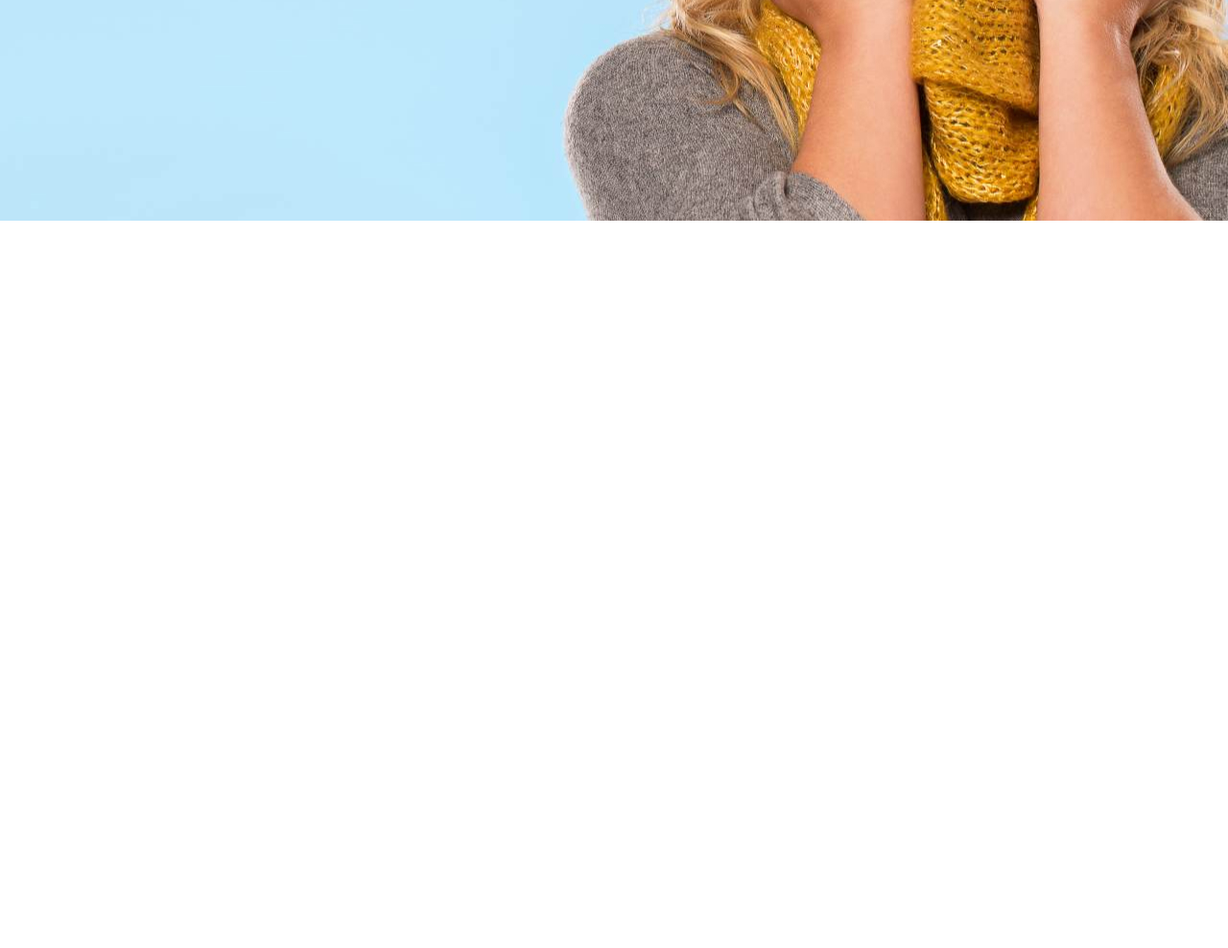
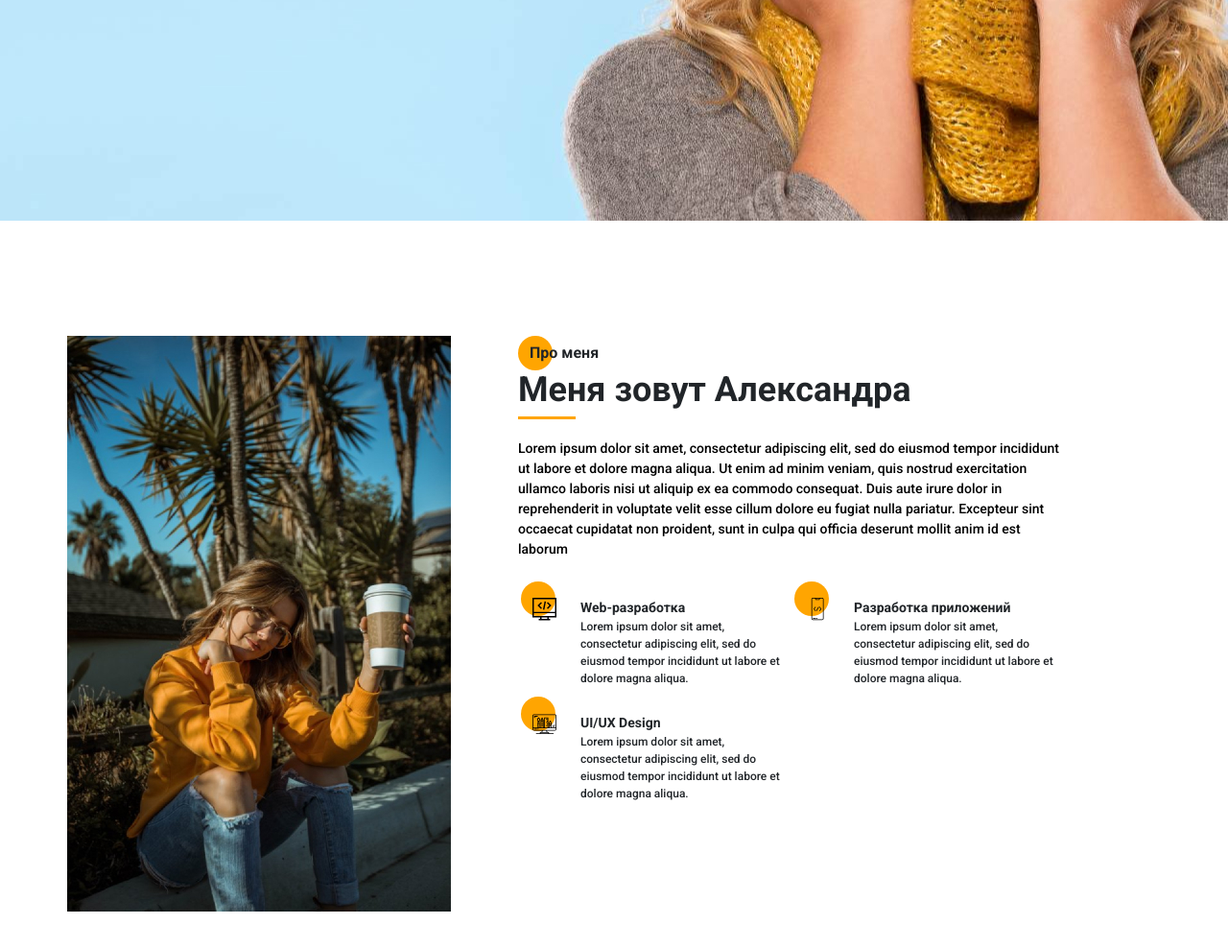
Before and after one commit to vadicusrad/portfolio, a website: page src/index.html in a window 1280 px wide. Shown: the part 570-1558 px from the top of the page at 96% size. Before the commit the page ends 800 px from the top, so only its background shows below. Drawn offline with nearby package versions, Linux system fonts and the light colour scheme; files that its build step writes are made by us from their sources; files whose address does not match are found by name.

Commit message:
Added page about_me

```diff
--- a/src/index.html
+++ b/src/index.html
@@ -108,14 +108,64 @@
             <span></span>
         </div>
         <div class="container">
-            <div class="title title_fs16 promo__subtitle">Меня зовут Аскаров Вадим</div>
-            <h1 class="title title_fs48 promo__title">Я web-разработчик <br> из города <br> Санкт-Петербург</h1>
+            <div class="title title_fs16 promo__subtitle">Меня зовут Александра Смит</div>
+            <h1 class="title title_fs48 promo__title">Я web-разработчик <br> из города <br> Москва</h1>
             <div class="promo__buttons">
                 <a href="#" class="promo__link btn">Портфолио</a>
                 <a href="#" class="promo__link">Про меня</a>
             </div>
         </div>
     </div>
+
+    <div class="about_me">
+        <div class="container">
+            <div class="about_me__main">
+                <div class="about_me__photo">
+                    <img class="about_me__img" src="img/main_photo.jpg" alt="me">
+                </div>
+                <div class="about_me__descr">
+                    <div class="title title_fs16 about_me__subtitle">Про меня</div>
+                    <h2 class="title title_fs36 about_me__title">Меня зовут Александра</h2>
+                    <div class="about_me__divider"></div>
+                    <div class="about_me__text">
+                        Lorem ipsum dolor sit amet, consectetur adipiscing elit, sed do eiusmod tempor incididunt ut labore et dolore magna aliqua. Ut enim ad minim veniam, quis nostrud exercitation ullamco laboris nisi ut aliquip ex ea commodo consequat. Duis aute irure dolor in reprehenderit in voluptate velit esse cillum dolore eu fugiat nulla pariatur. Excepteur sint occaecat cupidatat non proident, sunt in culpa qui officia deserunt mollit anim id est laborum
+                    </div>
+                    <div class="about_me__skills">
+                        <div class="about_me__skill">
+                            <div class="about_me_icon">
+                                <img src="icons/about_me/web_development.svg" alt="web">
+                            </div>
+                            <div class="about_me__skills_block">
+                                <div class="title title_fs14">Web-разработка</div>
+                                <div class="about_me__skill_descr">Lorem ipsum dolor sit amet, consectetur adipiscing elit, sed do eiusmod tempor incididunt ut labore et dolore magna aliqua.</div>
+                            </div>
+
+                        </div>
+                        <div class="about_me__skill">
+                            <div class="about_me_icon">
+                                <img src="icons/about_me/mobile_dev.svg" alt="mobile">
+                            </div>
+                            <div class="about_me__skills_block">
+                                <div class="title title_fs14">Разработка приложений</div>
+                                <div class="about_me__skill_descr">Lorem ipsum dolor sit amet, consectetur adipiscing elit, sed do eiusmod tempor incididunt ut labore et dolore magna aliqua.</div>
+                            </div>
+                        </div>
+                        <div class="about_me__skill">
+                            <div class="about_me_icon">
+                                <img src="icons/about_me/design.svg" alt="design">
+                            </div>
+                            <div class="about_me__skills_block">
+                                <div class="title title_fs14">UI/UX Design</div>
+                                <div class="about_me__skill_descr">Lorem ipsum dolor sit amet, consectetur adipiscing elit, sed do eiusmod tempor incididunt ut labore et dolore magna aliqua.</div>
+                            </div>
+                        </div>
+
+                    </div>
+                </div>
+            </div>
+
+        </div>
+    </div>
     <script src="js/script.js"></script>
 </body>
 </html>
--- /dev/null
+++ b/src/sass/blocks/_about_me.scss
@@ -0,0 +1,82 @@
+.about_me {
+    padding: 120px 0 120px 0;
+
+    &__main {
+        display: flex;
+        justify-content: start;
+        align-items: flex-start;
+    }
+
+    &__photo {
+        width: 400px;
+        margin-right: 70px;
+    }
+    &__img {
+        width: 400px;
+        height: 600px;
+    }
+    &__descr {
+        width: 570px;
+    }
+    &__subtitle {
+        position: relative;
+        margin-left: 12px;
+        margin-bottom: 10px;
+        margin-top: 10px;
+        @include before_circle;
+        &:before {
+            left: -12px;
+        }
+    }
+    &_title {
+        font-weight: bold;
+
+    }
+    &__text {
+        font-weight: 500;
+        font-size: 14px;
+        line-height: 21px;
+        color: #000000;
+        margin-top: 20px;
+    }
+    &__divider {
+        width: 60px;
+        height: 3px;
+        background-color: $main-color;
+    }
+    &__skills {
+        display: grid;
+        grid-template-rows: 1fr 1fr;
+        grid-template-columns: 1fr 1fr;
+        margin-top: 40px;
+    }
+    &__skill {
+        display: flex;
+        width: 260px;
+        height: 120px;
+        margin-left: 15px;
+        &_descr {
+            font-weight: 500;
+            font-size: 12px;
+            line-height: 18px;
+        }
+    }
+    &_icon {
+        display: block;
+        position: relative;
+        @include before_circle;
+            &:before {
+               top: -14%;
+               left: -25%;
+            }
+        img {
+            position: relative;
+            display: block;
+            width: 25px;
+            height: 24px;
+            margin-right: 25px;
+
+        }
+
+    }
+}
--- a/src/sass/blocks/_title.scss
+++ b/src/sass/blocks/_title.scss
@@ -13,4 +13,8 @@
         font-size: 14px;
         line-height: 21px;
     }
+    &_fs36 {
+        font-size: 36px;
+        line-height: 40px;
+    }
 }
--- a/src/sass/style.scss
+++ b/src/sass/style.scss
@@ -22,3 +22,4 @@
 @import 'blocks/buttons';
 @import 'blocks/sidepanel';
 @import 'blocks/menu';
+@import 'blocks/about_me';
```
Also changed, not shown: dist/css/style.min.css, dist/index.html.
